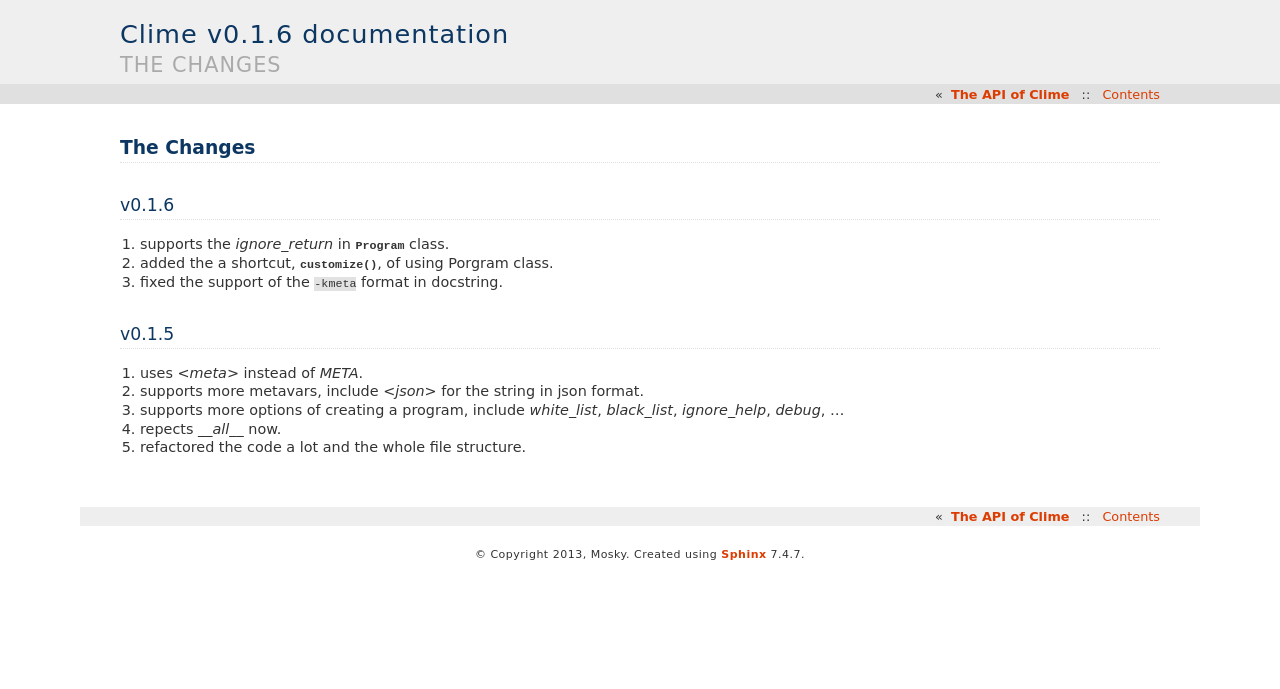
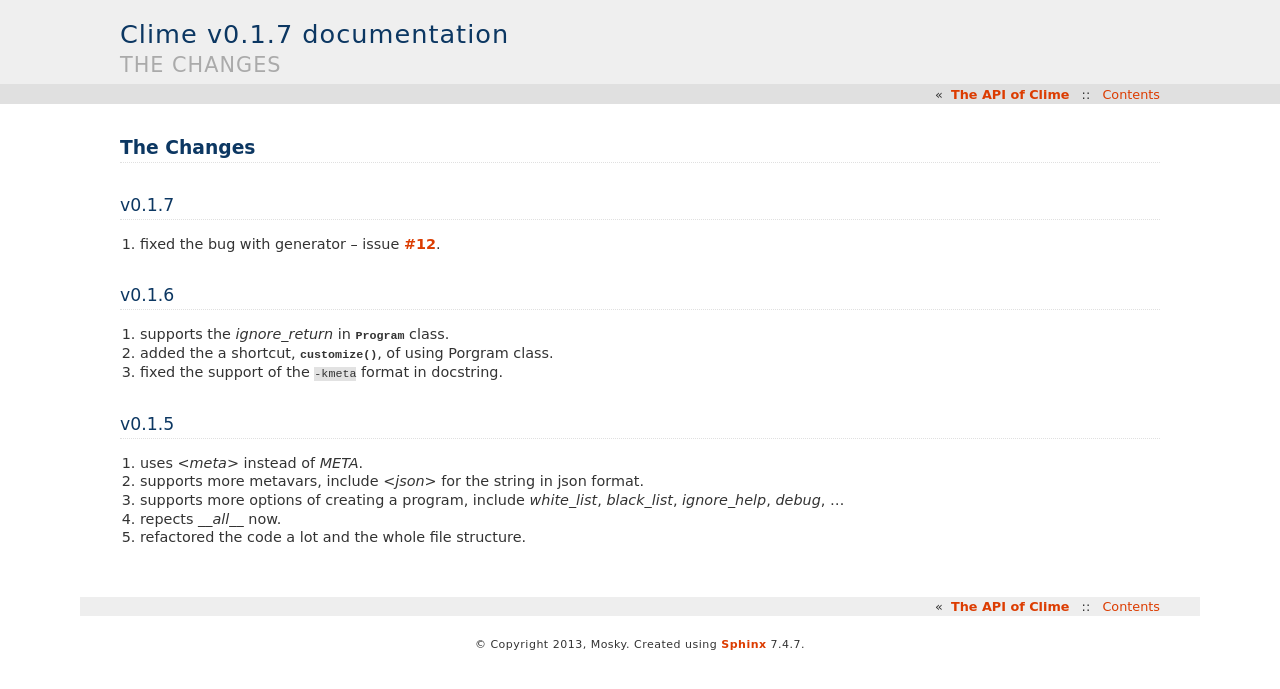
Before and after one commit to moskytw/clime, a Sphinx documentation site: the page built from docs/changes.rst, in a window 1280 px wide. Shown: the top 689 px of the page. Built offline with Sphinx 7.4.7, drawn with Linux system fonts in a browser that asks for light colours.

Commit message:
changed version and changelog

```diff
--- a/clime/__init__.py
+++ b/clime/__init__.py
@@ -2,4 +2,4 @@
 
 from .core import *
 
-__version__ = '0.1.6'
+__version__ = '0.1.7'
--- a/docs/changes.rst
+++ b/docs/changes.rst
@@ -1,6 +1,11 @@
 
 The Changes
 ===========
+
+v0.1.7
+------
+
+1. fixed the bug with generator -- issue `#12 <https://github.com/moskytw/clime/issues/12>`_.
 
 v0.1.6
 ------
```
